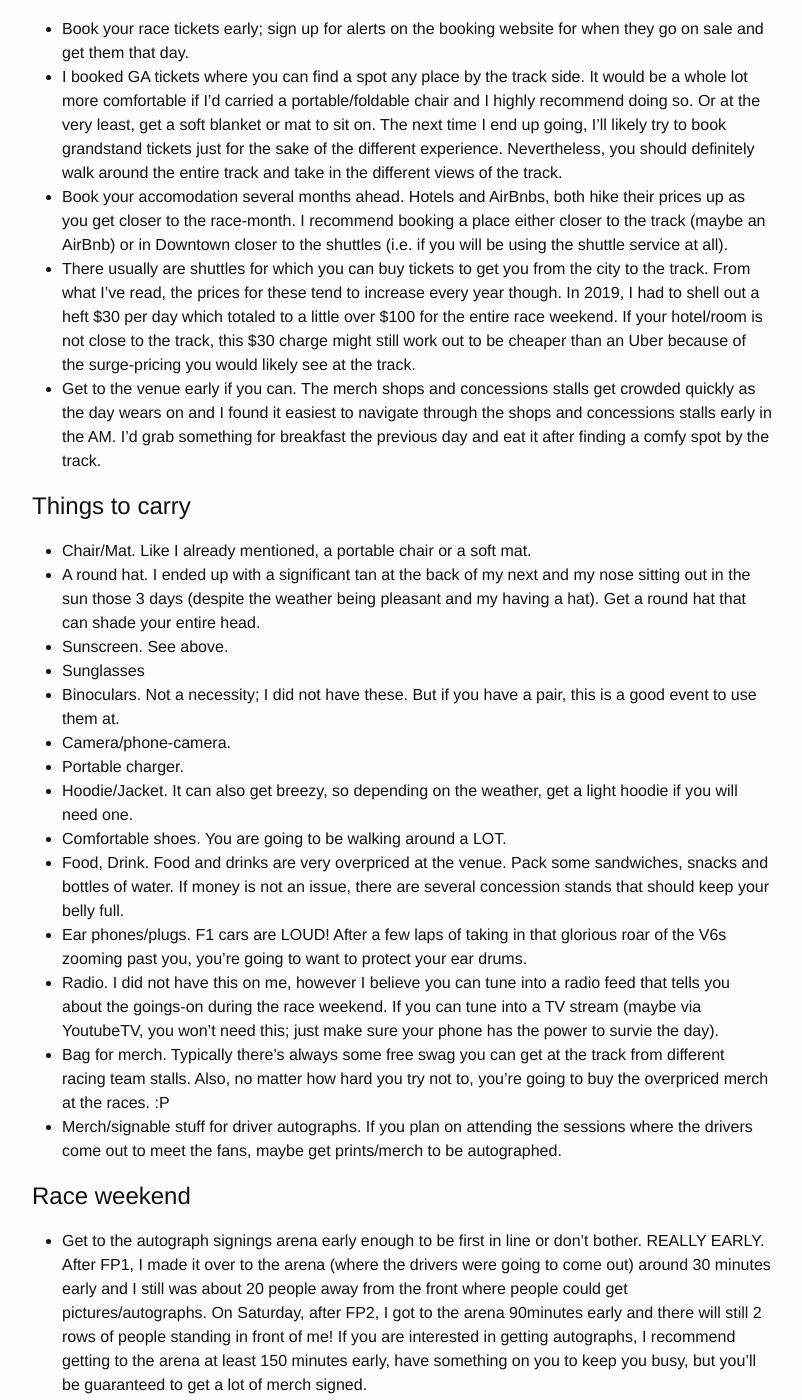
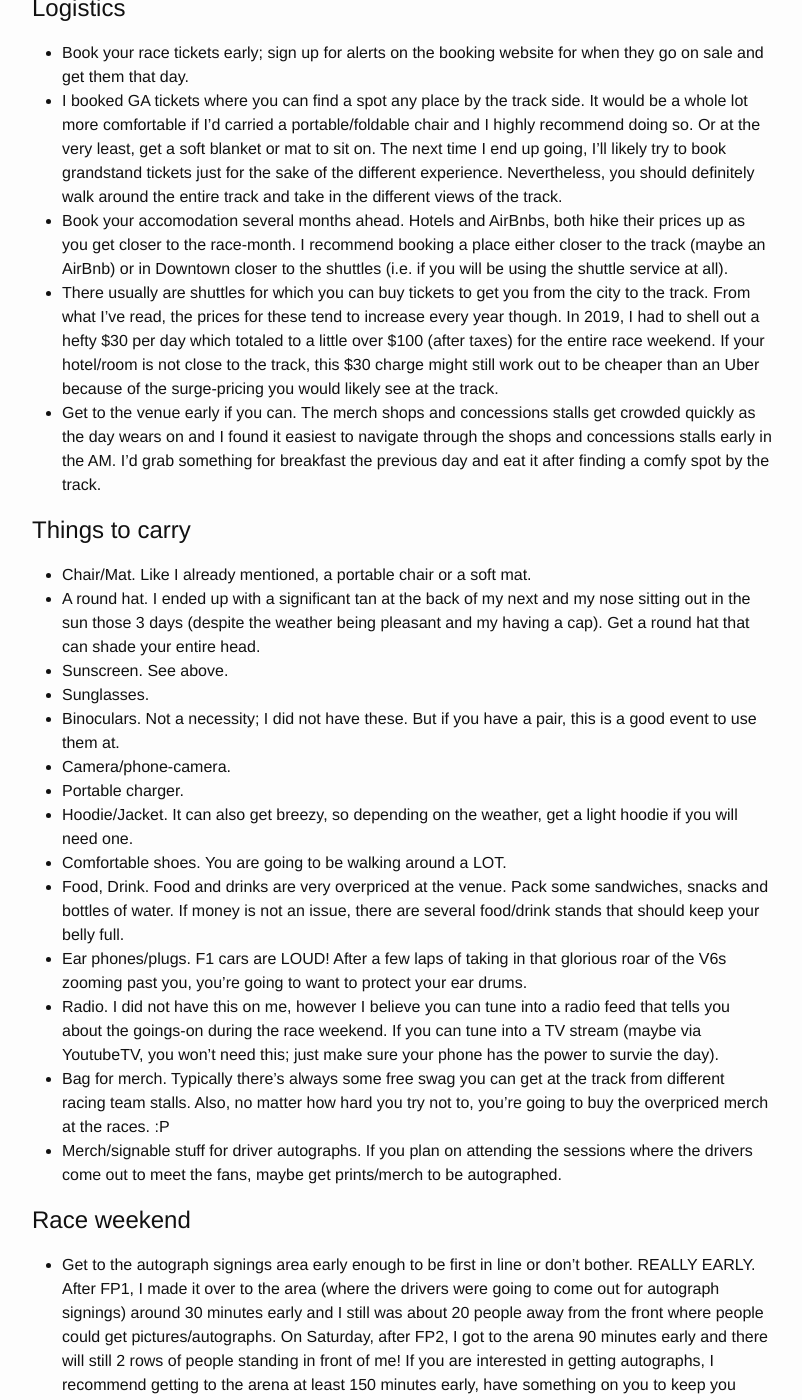
Before and after one commit to keithxm23/keithxm23.github.io, a Jekyll site: the page built from _posts/2020-03-14-formula1-checklist.markdown, in a window 1280 px wide and 1400 px high, scrolled down 345 px. Shown: the whole window, without its empty margins (238-1040 px from the left). Built offline with Jekyll 4.4.1, drawn with Linux system fonts in a browser that asks for light colours; a script that is not in the unit is left out; comment, search, counter and statistics services are not loaded; some of the changed text lies outside the part shown.

Commit message:
fix typos

```diff
--- a/_posts/2020-03-14-formula1-checklist.markdown
+++ b/_posts/2020-03-14-formula1-checklist.markdown
@@ -7,37 +7,37 @@ extra_css:
 extra_js:
 ---
 
-I attended my first Formula 1 race, November last year, in Austin at the Circuit of the Americas. I thoroughly enjoyed the race-weekend experience. I felt I learnt a few things so that I'm better prepared for the next race I attend. A lot of these might be common-sense to most people, but I'm going to mention them here anyway (more-so to serve as a reminder for myself for the next race I attend)
+I attended my first Formula 1 race, November last year, in Austin at the Circuit of the Americas. I thoroughly enjoyed the race-weekend experience and I think I learnt a few things. I wanted to note them down so that I'm better prepared for the next race I attend. A lot of these might be common-sense to most people, but I'm going to mention them here anyway (more-so to serve as a reminder for myself for the next race I attend)
 
 # Logistics
 - Book your race tickets early; sign up for alerts on the booking website for when they go on sale and get them that day.
 - I booked GA tickets where you can find a spot any place by the track side. It would be a whole lot more comfortable if I'd carried a portable/foldable chair and I highly recommend doing so. Or at the very least, get a soft blanket or mat to sit on. The next time I end up going, I'll likely try to book grandstand tickets just for the sake of the different experience. Nevertheless, you should definitely walk around the entire track and take in the different views of the track.
 - Book your accomodation several months ahead. Hotels and AirBnbs, both hike their prices up as you get closer to the race-month. I recommend booking a place either closer to the track (maybe an AirBnb) or in Downtown closer to the shuttles (i.e. if you will be using the shuttle service at all).
-- There usually are shuttles for which you can buy tickets to get you from the city to the track. From what I've read, the prices for these tend to increase every year though. In 2019, I had to shell out a heft $30 per day which totaled to a little over $100 for the entire race weekend. If your hotel/room is not close to the track, this $30 charge might still work out to be cheaper than an Uber because of the surge-pricing you would likely see at the track.
+- There usually are shuttles for which you can buy tickets to get you from the city to the track. From what I've read, the prices for these tend to increase every year though. In 2019, I had to shell out a hefty $30 per day which totaled to a little over $100 (after taxes) for the entire race weekend. If your hotel/room is not close to the track, this $30 charge might still work out to be cheaper than an Uber because of the surge-pricing you would likely see at the track.
 - Get to the venue early if you can. The merch shops and concessions stalls get crowded quickly as the day wears on and I found it easiest to navigate through the shops and concessions stalls early in the AM. I'd grab something for breakfast the previous day and eat it after finding a comfy spot by the track.
 
 # Things to carry
 - Chair/Mat. Like I already mentioned, a portable chair or a soft mat.
-- A round hat. I ended up with a significant tan at the back of my next and my nose sitting out in the sun those 3 days (despite the weather being pleasant and my having a hat). Get a round hat that can shade your entire head.
+- A round hat. I ended up with a significant tan at the back of my next and my nose sitting out in the sun those 3 days (despite the weather being pleasant and my having a cap). Get a round hat that can shade your entire head.
 - Sunscreen. See above.
-- Sunglasses
+- Sunglasses.
 - Binoculars. Not a necessity; I did not have these. But if you have a pair, this is a good event to use them at.
 - Camera/phone-camera.
 - Portable charger.
 - Hoodie/Jacket. It can also get breezy, so depending on the weather, get a light hoodie if you will need one.
 - Comfortable shoes. You are going to be walking around a LOT.
-- Food, Drink. Food and drinks are very overpriced at the venue. Pack some sandwiches, snacks and bottles of water. If money is not an issue, there are several concession stands that should keep your belly full.
+- Food, Drink. Food and drinks are very overpriced at the venue. Pack some sandwiches, snacks and bottles of water. If money is not an issue, there are several food/drink stands that should keep your belly full.
 - Ear phones/plugs. F1 cars are LOUD! After a few laps of taking in that glorious roar of the V6s zooming past you, you're going to want to protect your ear drums.
 - Radio. I did not have this on me, however I believe you can tune into a radio feed that tells you about the goings-on during the race weekend. If you can tune into a TV stream (maybe via YoutubeTV, you won't need this; just make sure your phone has the power to survie the day).
 - Bag for merch. Typically there's always some free swag you can get at the track from different racing team stalls. Also, no matter how hard you try not to, you're going to buy the overpriced merch at the races. :P
 - Merch/signable stuff for driver autographs. If you plan on attending the sessions where the drivers come out to meet the fans, maybe get prints/merch to be autographed.
 
 # Race weekend
-- Get to the autograph signings arena early enough to be first in line or don't bother. REALLY EARLY. After FP1, I made it over to the arena (where the drivers were going to come out) around 30 minutes early and I still was about 20 people away from the front where people could get pictures/autographs. On Saturday, after FP2, I got to the arena 90minutes early and there will still 2 rows of people standing in front of me! If you are interested in getting autographs, I recommend getting to the arena at least 150 minutes early, have something on you to keep you busy, but you'll be guaranteed to get a lot of merch signed.
+- Get to the autograph signings area early enough to be first in line or don't bother. REALLY EARLY. After FP1, I made it over to the area (where the drivers were going to come out for autograph signings) around 30 minutes early and I still was about 20 people away from the front where people could get pictures/autographs. On Saturday, after FP2, I got to the arena 90 minutes early and there will still 2 rows of people standing in front of me! If you are interested in getting autographs, I recommend getting to the arena at least 150 minutes early, have something on you to keep you busy, but you'll be guaranteed to get a lot of merch signed.
 - On the first 2 race days, walk around the entire track, exploring the different viewing spots. Use this time to check out the concessions stalls and merch stands because race-day is going to be the busiest.
 - If this is going to be your first race, definitely get to the entrance gates early to get on to the track as soon as the race ends. You're likely going to have to sacrifice watching parts of the race because you have to be at the gates early since it get's crowded very quickly. In hindsight, my recommendation would be to take it easy and get on the track at your own pace and avoid the crowd. When you do get to the track, definitely try to find some pieces of marbles (car-tyre-rubber) on the track. I picked some up for memory sake, haha. It's interesting to walk along the pit wall and get a closer look into the pit garages.
 
 I'll try to add more to this as and when I remember stuff.
 
 Here's one of my favorite pics from the race
-<blockquote class="imgur-embed-pub" lang="en" data-id="a/c3WXBeV"><a href="//imgur.com/a/c3WXBeV">F1 USPG 2019</a></blockquote><script async src="//s.imgur.com/min/embed.js" charset="utf-8"></script>
+<blockquote class="imgur-embed-pub" lang="en" data-id="a/c3WXBeV"><a href="//imgur.com/a/c3WXBeV">F1 USGP 2019</a></blockquote><script async src="//s.imgur.com/min/embed.js" charset="utf-8"></script>
```
